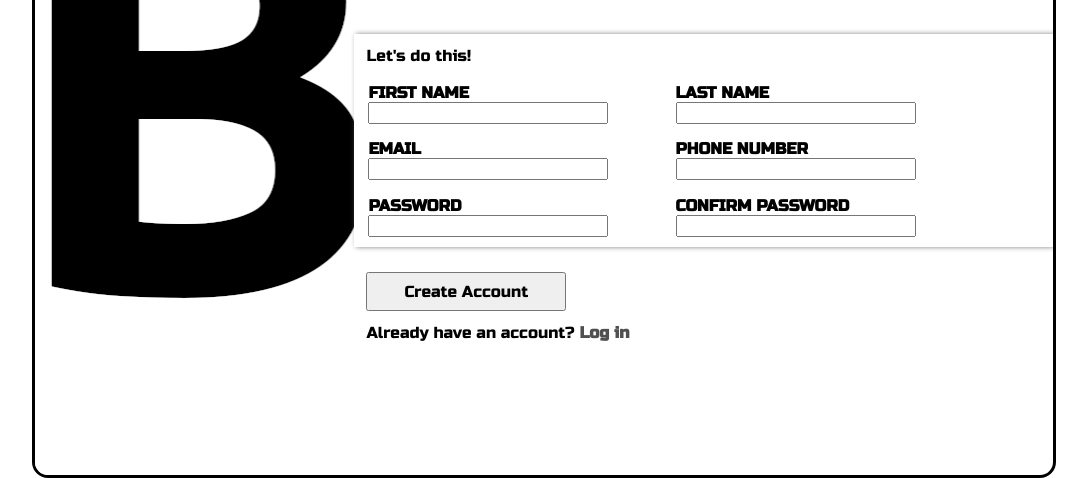
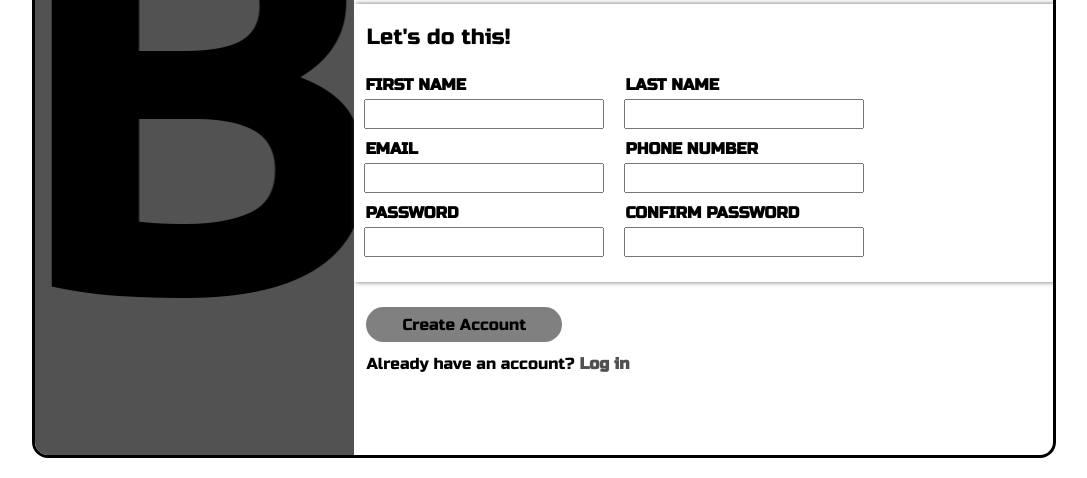
Before and after one commit to BrunoGCosta90/SignUpFormProject, a plain HTML site: page index.html in a window 1280 px wide. Shown: the part 322-800 px from the top of the page, without its empty margins (96-1183 px from the left). Drawn offline with Linux system fonts and the light colour scheme.

Commit message:
Remover old files and updted styles.css

```diff
--- a/index.html
+++ b/index.html
@@ -22,15 +22,15 @@
             </div>
             <div class="description-tease">You <em>know</em> you want to.</div>
 
-            <div>
+            <div class="input-section">
+
+                <div class="form-tease">Let's do this!</div>
+
+                <form>
 
 
 
-                <form>
 
-                    <div class="form-tease">Let's do this!</div>
-
-                    <fieldset>
                     <div class="form-field">
                         <label for="first_name">First name</label>
                         <input type="text" id="first_name" name="first_name">
@@ -40,9 +40,9 @@
                         <label for="last_name">Last name</label>
                         <input type="text" id="last_name" name="last_name">
                     </div>
-                    </fieldset>
 
-                    <fieldset>
+
+
                     <div class="form-field">
                         <label for="user_email">Email</label>
                         <input type="email" id="user_email" name="email">
@@ -52,9 +52,9 @@
                         <label for="phone_number">Phone number</label>
                         <input type="text" id="phone_number" name="phone_number">
                     </div>
-                    </fieldset>
 
-                    <fieldset>
+
+
                     <div class="form-field">
                         <label for="password">Password</label>
                         <input type="password" id="password" name="password">
@@ -64,7 +64,7 @@
                         <label for="confirm_password">Confirm password</label>
                         <input type="password" id="confirm_password" name="confirm_password">
                     </div>
-                    </fieldset>
+
 
                 </form>
             </div>
--- a/styles.css
+++ b/styles.css
@@ -17,19 +17,20 @@ body {
 .main {
     display: flex;
     align-items: center;
-    height: 800px;
+    height: 95vh;
     max-width: 80vw;
     border-radius: 1rem;
     border-style: solid;
-    overflow: hidden;
+    overflow: scroll;
 }
 
 .hero-image {
-    background-image: url("B.jpg");
+    background-image: url("B.png");
     background-repeat: no-repeat;
     background-position: center;
     height: 100%;
-    width: 50%;
+
+    background-color: rgb(83, 82, 82);
 }
 
 .logo {
@@ -38,7 +39,7 @@ body {
     justify-content: center;
     margin-top: 50%;
     background-color: rgba(253, 253, 253, 0.3);
-    color: grey;
+    color: rgb(32, 31, 31);
     font-size: 88px;
     font-weight: 800;
     text-align: center;
@@ -56,38 +57,56 @@ body {
     margin-bottom: 25px;
 }
 
-.form-tease {
-    padding: 12px;
-    font-size: 16px;
+.input-section {
+    box-shadow: 2px 0px 5px 0px rgb(107, 103, 103);
 }
+
 form {
-   margin-bottom: 25px;
+    margin-bottom: 25px;
     display: flex;
     flex-direction: column;
-    box-shadow: 2px 0px 5px 0px gray;
+    flex-flow: row wrap;
+
 }
 
-fieldset {
+form:last-child {
+    padding-bottom: 20px;
+}
+
+.form-tease {
+
+    padding: 20px 12px;
+    font-size: 22px;
+}
+
+/* fieldset {
     border: none;
     display: flex;
     gap: 10%;
-}
+} */
 
 label {
     display: block;
     text-transform: uppercase;
     font-weight: 700;
+    padding: 5px;
+    margin: 0 10px 0px 6px;
 }
 
 input {
     width: 240px;
+    padding: 5px;
+    margin: 0 10px 5px 10px;
 }
+
 
 button {
     margin-left: 12px;
     padding: 8px 36px;
     font-size: 16px;
-
+    border-style: none;
+    border-radius: 25px;
+    background-color: grey;
 }
 
 .registrered {
@@ -101,3 +120,12 @@ a {
     font-weight: 800;
 
 }
+
+
+@media screen and (max-width: 850px) {
+
+    .main{
+      flex-direction: column;
+    }
+
+}
```
Also changed, not shown: B.jpg (deleted), B.png (added), bunker.jpg (deleted).
